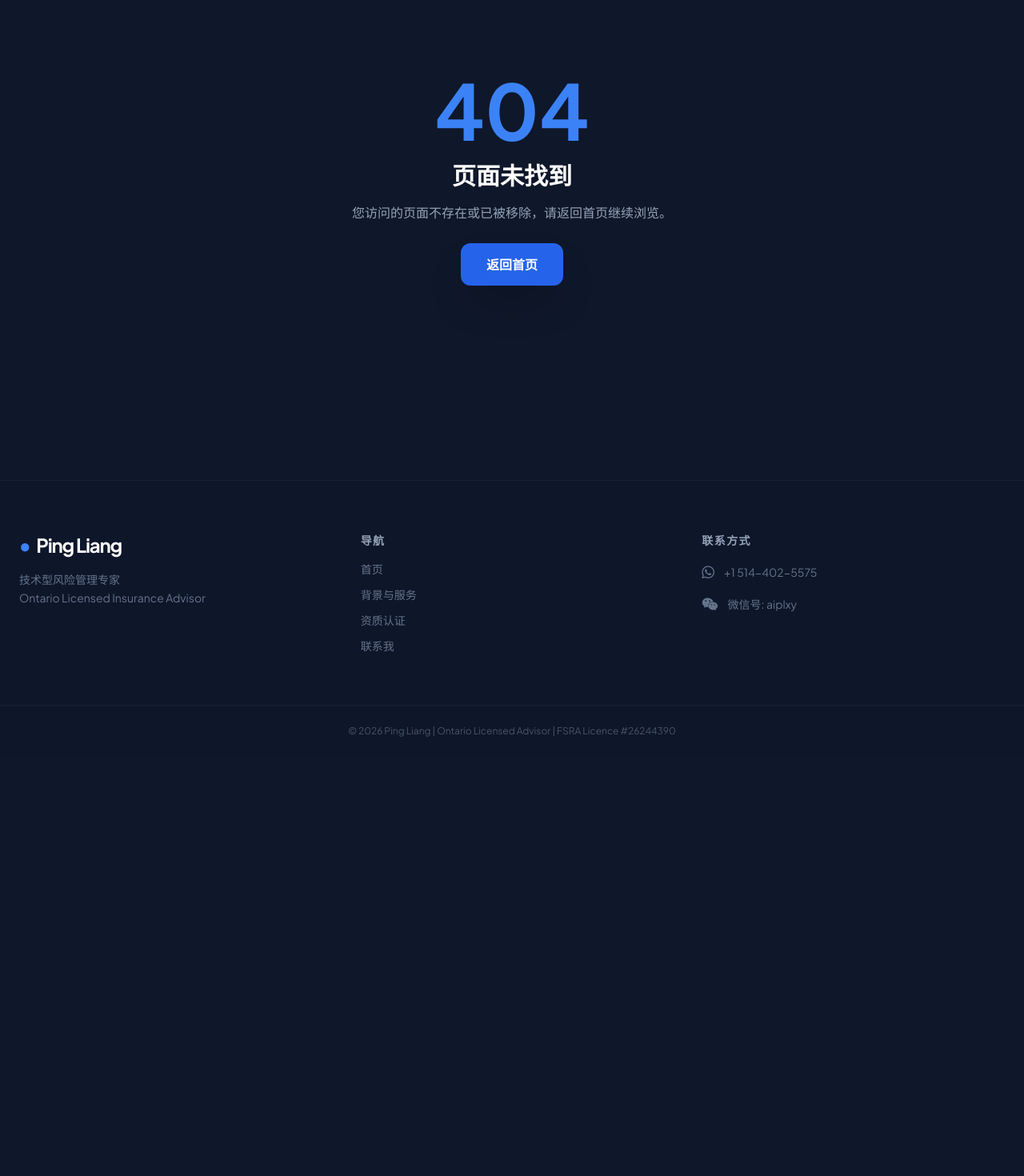
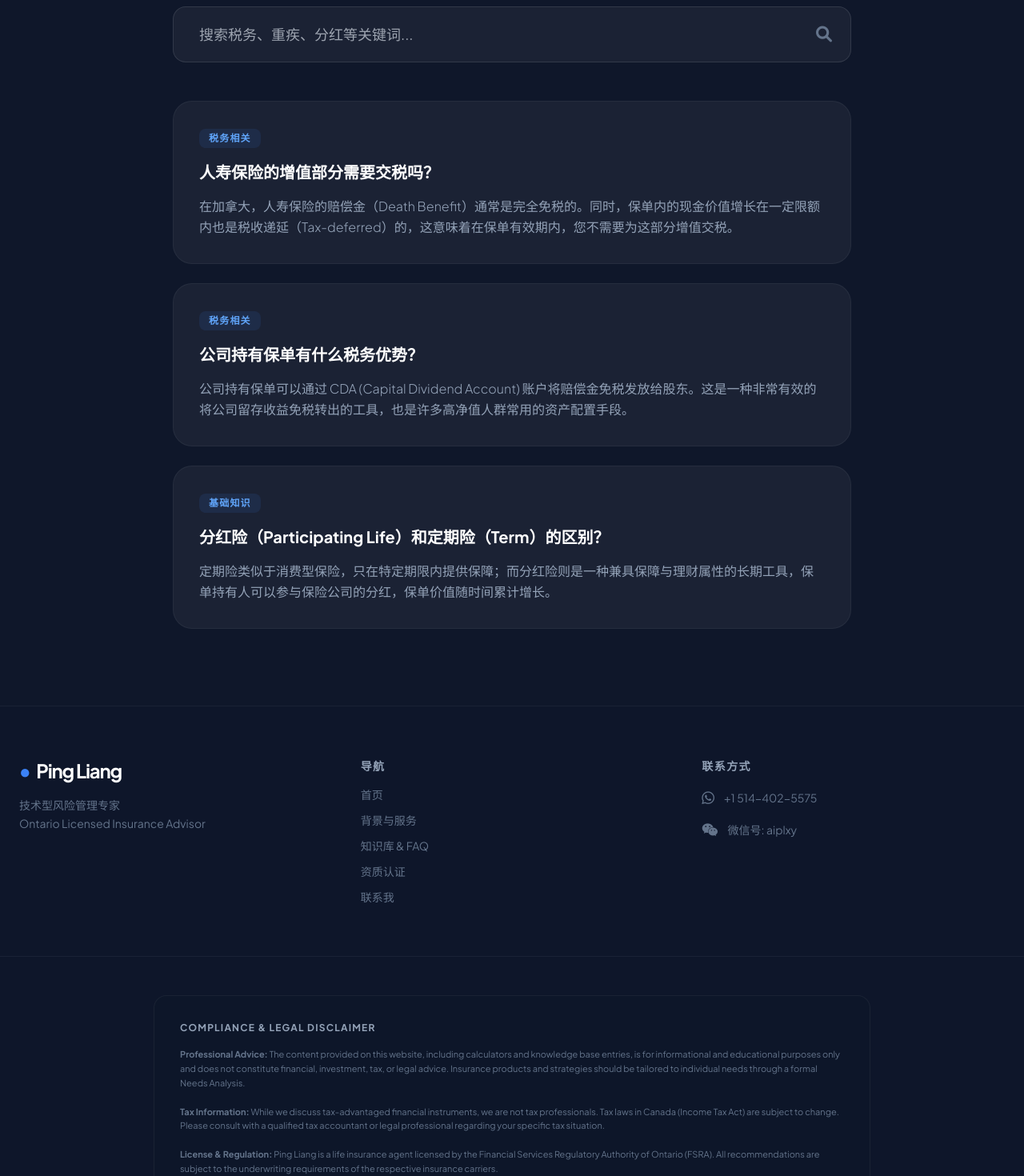
Before and after one commit to aiplx/ping-insurance, a React (Vite) app: page /qa in a window 1280 px wide. Shown: the part 200-1670 px from the top of the page at 80% size. Before the commit the page ends 1146 px from the top, so only its background shows below. Built offline with nearby package versions, Linux system fonts and the light colour scheme; no server answers.

Commit message:
feat: integrated local message storage with EmailJS, added QA page, and merged compliance footer

```diff
--- a/src/App.jsx
+++ b/src/App.jsx
@@ -4,6 +4,7 @@ import Home from './pages/Home'
 import About from './pages/About'
 import Contact from './pages/Contact'
 import License from './pages/License'
+import QA from './pages/QA'
 import NotFound from './pages/NotFound'
 
 function App() {
@@ -14,6 +15,7 @@ function App() {
         <Route path="/about" element={<About />} />
         <Route path="/contact" element={<Contact />} />
         <Route path="/license" element={<License />} />
+        <Route path="/qa" element={<QA />} />
         <Route path="*" element={<NotFound />} />
       </Routes>
     </Layout>
--- a/src/components/Footer.jsx
+++ b/src/components/Footer.jsx
@@ -22,6 +22,7 @@ export default function Footer() {
             <nav className="flex flex-col space-y-3">
               <Link to="/" className="text-slate-500 hover:text-blue-400 transition text-sm">首页</Link>
               <Link to="/about" className="text-slate-500 hover:text-blue-400 transition text-sm">背景与服务</Link>
+              <Link to="/qa" className="text-slate-500 hover:text-blue-400 transition text-sm">知识库 & FAQ</Link>
               <Link to="/license" className="text-slate-500 hover:text-blue-400 transition text-sm">资质认证</Link>
               <Link to="/contact" className="text-slate-500 hover:text-blue-400 transition text-sm">联系我</Link>
             </nav>
@@ -49,6 +50,19 @@ export default function Footer() {
         </div>
       </div>
 
+      <div className="border-t border-white/5 py-12 px-6">
+        <div className="max-w-4xl mx-auto p-8 rounded-2xl bg-slate-900/30 border border-white/5">
+          <h4 className="text-xs font-bold text-slate-400 uppercase tracking-widest mb-4">Compliance & Legal Disclaimer</h4>
+          <p className="text-[11px] text-slate-500 leading-relaxed text-left">
+            <strong>Professional Advice:</strong> The content provided on this website, including calculators and knowledge base entries, is for informational and educational purposes only and does not constitute financial, investment, tax, or legal advice. Insurance products and strategies should be tailored to individual needs through a formal Needs Analysis.
+            <br/><br/>
+            <strong>Tax Information:</strong> While we discuss tax-advantaged financial instruments, we are not tax professionals. Tax laws in Canada (Income Tax Act) are subject to change. Please consult with a qualified tax accountant or legal professional regarding your specific tax situation.
+            <br/><br/>
+            <strong>License & Regulation:</strong> Ping Liang is a life insurance agent licensed by the Financial Services Regulatory Authority of Ontario (FSRA). All recommendations are subject to the underwriting requirements of the respective insurance carriers.
+          </p>
+        </div>
+      </div>
+
       <div className="border-t border-white/5 py-6 text-center text-slate-600 text-xs">
         © {new Date().getFullYear()} Ping Liang | Ontario Licensed Advisor | FSRA Licence #26244390
       </div>
--- a/src/components/Header.jsx
+++ b/src/components/Header.jsx
@@ -3,6 +3,7 @@ import { Link, useLocation } from 'react-router-dom'
 
 const navLinks = [
   { to: '/about', label: '背景与服务' },
+  { to: '/qa', label: '知识库' },
   { to: '/license', label: '资质' },
   { to: '/contact', label: '联系我' },
 ]
--- /dev/null
+++ b/src/data/faqs.json
@@ -0,0 +1,17 @@
+[
+  {
+    "category": "税务相关",
+    "question": "人寿保险的增值部分需要交税吗？",
+    "answer": "在加拿大，人寿保险的赔偿金（Death Benefit）通常是完全免税的。同时，保单内的现金价值增长在一定限额内也是税收递延（Tax-deferred）的，这意味着在保单有效期内，您不需要为这部分增值交税。"
+  },
+  {
+    "category": "税务相关",
+    "question": "公司持有保单有什么税务优势？",
+    "answer": "公司持有保单可以通过 CDA (Capital Dividend Account) 账户将赔偿金免税发放给股东。这是一种非常有效的将公司留存收益免税转出的工具，也是许多高净值人群常用的资产配置手段。"
+  },
+  {
+    "category": "基础知识",
+    "question": "分红险（Participating Life）和定期险（Term）的区别？",
+    "answer": "定期险类似于消费型保险，只在特定期限内提供保障；而分红险则是一种兼具保障与理财属性的长期工具，保单持有人可以参与保险公司的分红，保单价值随时间累计增长。"
+  }
+]
--- a/src/pages/Contact.jsx
+++ b/src/pages/Contact.jsx
@@ -27,7 +27,20 @@ export default function Contact() {
     setStatus('sending')
 
     try {
+      // 1. Send via EmailJS (Remote)
       await emailjs.sendForm(SERVICE_ID, TEMPLATE_ID, formRef.current, { publicKey: PUBLIC_KEY })
+
+      // 2. Save to Local Backend (JSONL)
+      await fetch('http://127.0.0.1:3001/api/messages', {
+        method: 'POST',
+        headers: { 'Content-Type': 'application/json' },
+        body: JSON.stringify({
+          name: form.from_name,
+          contact: form.contact_info,
+          message: form.message
+        })
+      }).catch(err => console.error('Local storage failed, but email sent:', err))
+
       setStatus('success')
       setForm({ from_name: '', contact_info: '', message: '' })
     } catch (err) {
--- /dev/null
+++ b/src/pages/QA.jsx
@@ -0,0 +1,60 @@
+import { useState, useMemo } from 'react';
+import faqs from '../data/faqs.json';
+import useDocumentTitle from '../hooks/useDocumentTitle';
+
+export default function QA() {
+  useDocumentTitle('知识库 & FAQ');
+  const [search, setSearch] = useState('');
+
+  const filteredFaqs = useMemo(() => {
+    return faqs.filter(faq =>
+      faq.question.toLowerCase().includes(search.toLowerCase()) ||
+      faq.answer.toLowerCase().includes(search.toLowerCase()) ||
+      faq.category.toLowerCase().includes(search.toLowerCase())
+    );
+  }, [search]);
+
+  return (
+    <div className="pt-32 pb-24 min-h-screen">
+      <div className="max-w-4xl mx-auto px-6">
+        <h1 className="text-5xl font-bold mb-8 tracking-tighter text-white">知识库 & FAQ</h1>
+
+        {/* Search Bar */}
+        <div className="relative mb-12">
+          <input
+            type="text"
+            placeholder="搜索税务、重疾、分红等关键词..."
+            value={search}
+            onChange={(e) => setSearch(e.target.value)}
+            className="w-full px-8 py-5 rounded-2xl bg-white/5 border border-white/10 text-white focus:ring-2 focus:ring-blue-500 outline-none transition text-lg"
+          />
+          <div className="absolute right-6 top-5 text-slate-500 text-xl">
+            <i className="fas fa-search"></i>
+          </div>
+        </div>
+
+        <div className="space-y-6">
+          {filteredFaqs.length > 0 ? (
+            filteredFaqs.map((faq, index) => (
+              <div key={index} className="p-8 rounded-3xl bg-white/5 border border-white/5 hover:border-blue-500/30 transition group">
+                <span className="inline-block px-3 py-1 rounded-lg bg-blue-500/10 text-blue-400 text-xs font-bold mb-4 uppercase tracking-widest">
+                  {faq.category}
+                </span>
+                <h3 className="text-xl font-bold mb-4 text-white group-hover:text-blue-400 transition">
+                  {faq.question}
+                </h3>
+                <p className="text-slate-400 leading-relaxed font-light">
+                  {faq.answer}
+                </p>
+              </div>
+            ))
+          ) : (
+            <div className="text-center py-20 text-slate-500">
+              未找到相关内容，请尝试换个关键词，或者直接联系我。
+            </div>
+          )}
+        </div>
+      </div>
+    </div>
+  );
+}
```
Also changed, not shown: 1 other file (tests, documents, lock files or other folders).
